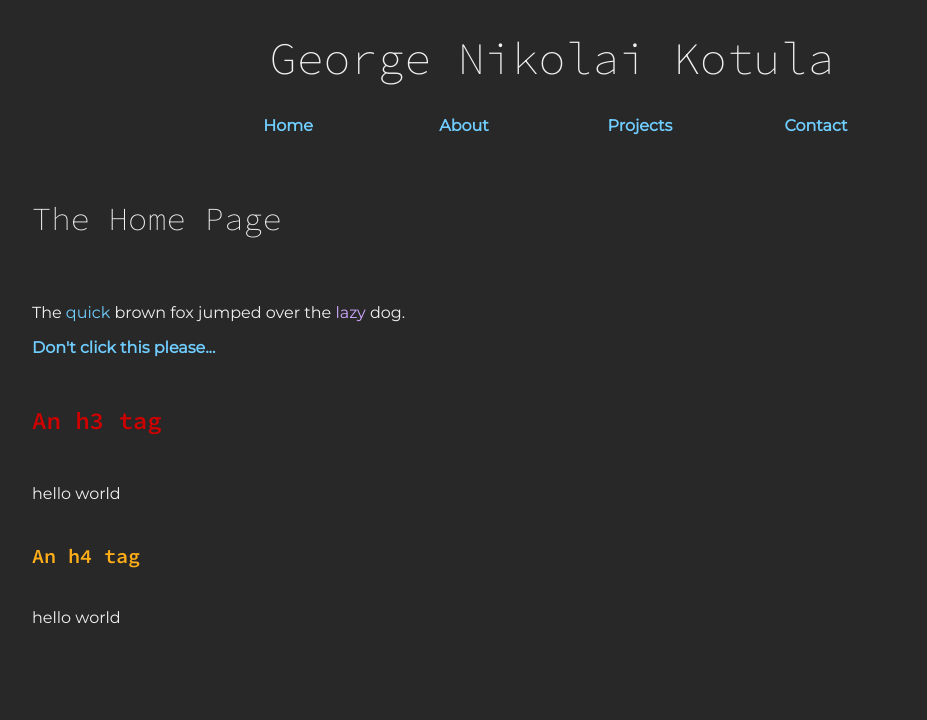
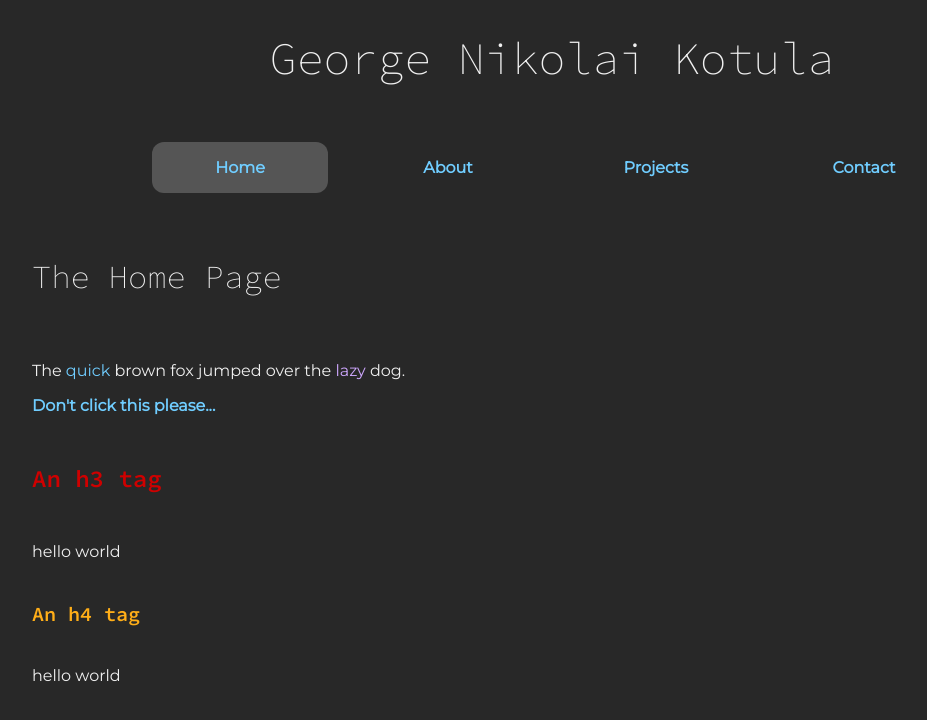
Before and after one commit to Weikardzaena/my-website, an Angular app: page /home in a window 1280 px wide. Shown: the top 720 px of the page, without its empty margins (88-1015 px from the left). Built offline with nearby package versions, Linux system fonts and the light colour scheme.

Commit message:
3: Navbar links react to mouseover and active
Navbar links now show the active link and mouseover highlighting.  Their styles
also react to changes in screen size.

```diff
--- a/src/app/app.component.css
+++ b/src/app/app.component.css
@@ -4,6 +4,7 @@
 
 #content h1 {
     text-align: center;
+    margin-bottom: 1.25em;
 }
 
 #navbar {
@@ -19,4 +20,26 @@
 
 #navbar li {
     display: inline-block;
+    padding: 0;
+    border-radius: 0.75em;
 }
+
+#navbar li:hover {
+    background-color: var(--second-bg-color);
+}
+
+#navbar a {
+    display: block;
+}
+
+#navbar a:hover {
+    text-decoration: none;
+}
+
+#navbar a:visited {
+    color: var(--main-accent-color);
+}
+
+.active-link {
+    background-color: var(--second-bg-color);
+}
--- a/src/app/app.component.html
+++ b/src/app/app.component.html
@@ -3,7 +3,18 @@
     <h1>{{title}}</h1>
     <div id="navbar">
       <ul>
-        <li [style.width]="linkWidth" [style.marginBottom]="linkMarginBot" *ngFor="let route of routes"><a [routerLink]="route.path">{{route.name}}</a></li>
+        <li [style.margin-left]="linkHorizMargin"
+        [style.margin-right]="linkHorizMargin"
+        routerLinkActive="active-link"
+        [style.width]="linkWidth"
+        *ngFor="let route of routes">
+
+          <a [style.padding]="linkPadding"
+          [routerLink]="route.path">
+              {{route.name}}
+          </a>
+
+        </li>
       </ul>
     </div>
     <router-outlet></router-outlet>
--- a/src/app/app.component.ts
+++ b/src/app/app.component.ts
@@ -8,8 +8,12 @@ const SMALL_SIZE = "36em";
 const XSMALL_SIZE = "100%";
 const XLARGE_SIZE = "80em";
 
-const LINK_WIDTH_SMALL = "25%";
+const LINK_WIDTH_SMALL = "22%";
 const LINK_WIDTH_DEFAULT = "11em"; // 20% of MEDIUM_SIZE
+const LINK_HORIZ_MARGIN_DEFAULT = "1em";
+const LINK_HORIZ_MARGIN_SMALL = "0.3em";
+const LINK_PADDING_DEFAULT = "1em";
+const LINK_PADDING_SMALL = "0.6em";
 
 @Component({
   selector: 'app-root',
@@ -23,6 +27,8 @@ export class AppComponent {
 
   contentSize = MEDIUM_SIZE;
   linkWidth = LINK_WIDTH_DEFAULT;
+  linkHorizMargin = LINK_HORIZ_MARGIN_DEFAULT;
+  linkPadding = LINK_PADDING_DEFAULT;
 
   constructor(router: Router, breakpointObserver: BreakpointObserver) {
     this.routes = [];
@@ -90,6 +96,8 @@ export class AppComponent {
   {
     this.contentSize = LARGE_SIZE;
     this.linkWidth = LINK_WIDTH_DEFAULT;
+    this.linkHorizMargin = LINK_HORIZ_MARGIN_DEFAULT;
+    this.linkPadding = LINK_PADDING_DEFAULT;
     console.log("Large!");
   }
 
@@ -97,6 +105,8 @@ export class AppComponent {
   {
     this.contentSize = MEDIUM_SIZE;
     this.linkWidth = LINK_WIDTH_DEFAULT;
+    this.linkHorizMargin = LINK_HORIZ_MARGIN_DEFAULT;
+    this.linkPadding = LINK_PADDING_DEFAULT;
     console.log("Medium!");
   }
 
@@ -104,6 +114,8 @@ export class AppComponent {
   {
     this.contentSize = SMALL_SIZE;
     this.linkWidth = LINK_WIDTH_SMALL;
+    this.linkHorizMargin = LINK_HORIZ_MARGIN_SMALL;
+    this.linkPadding = LINK_PADDING_SMALL;
     console.log("Small!");
   }
 
@@ -111,6 +123,8 @@ export class AppComponent {
   {
     this.contentSize = XLARGE_SIZE;
     this.linkWidth = LINK_WIDTH_DEFAULT;
+    this.linkHorizMargin = LINK_HORIZ_MARGIN_DEFAULT;
+    this.linkPadding = LINK_PADDING_DEFAULT;
     console.log("XLarge!");
   }
 
@@ -118,6 +132,8 @@ export class AppComponent {
   {
     this.contentSize = XSMALL_SIZE;
     this.linkWidth = LINK_WIDTH_SMALL;
+    this.linkHorizMargin = LINK_HORIZ_MARGIN_SMALL;
+    this.linkPadding = LINK_PADDING_SMALL;
     console.log("XSmall!");
   }
 }
--- a/src/styles.css
+++ b/src/styles.css
@@ -5,6 +5,7 @@
     --main-bg-color: #282828;
     --main-fg-color: #f0f0f0;
     --main-accent-color: #70cdff;
+    --second-bg-color: #555555;
     --second-accent-color: #cfa8ff;
     --error-accent-color: #cf0000;
     --warn-accent-color: #ffae18;
```
